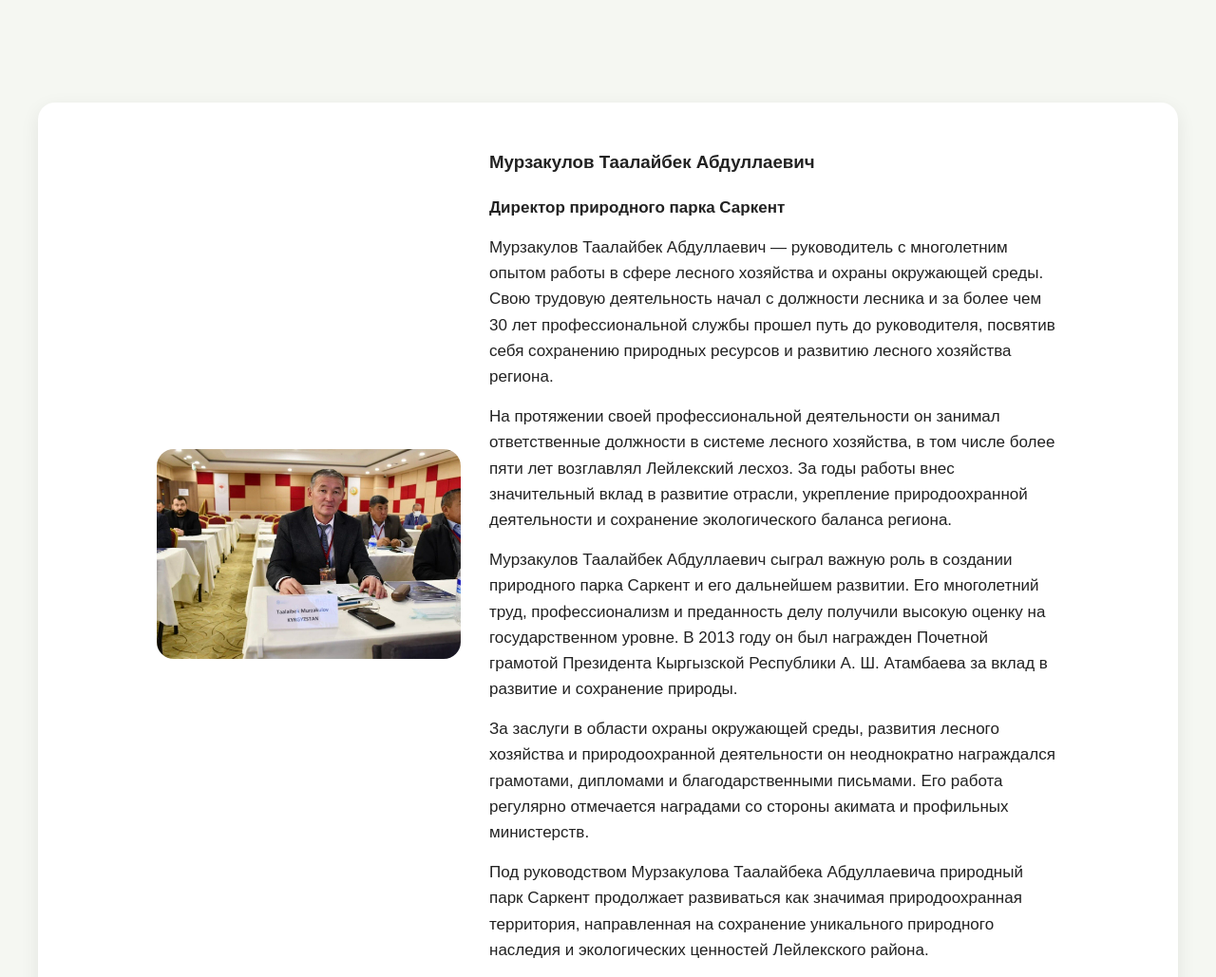
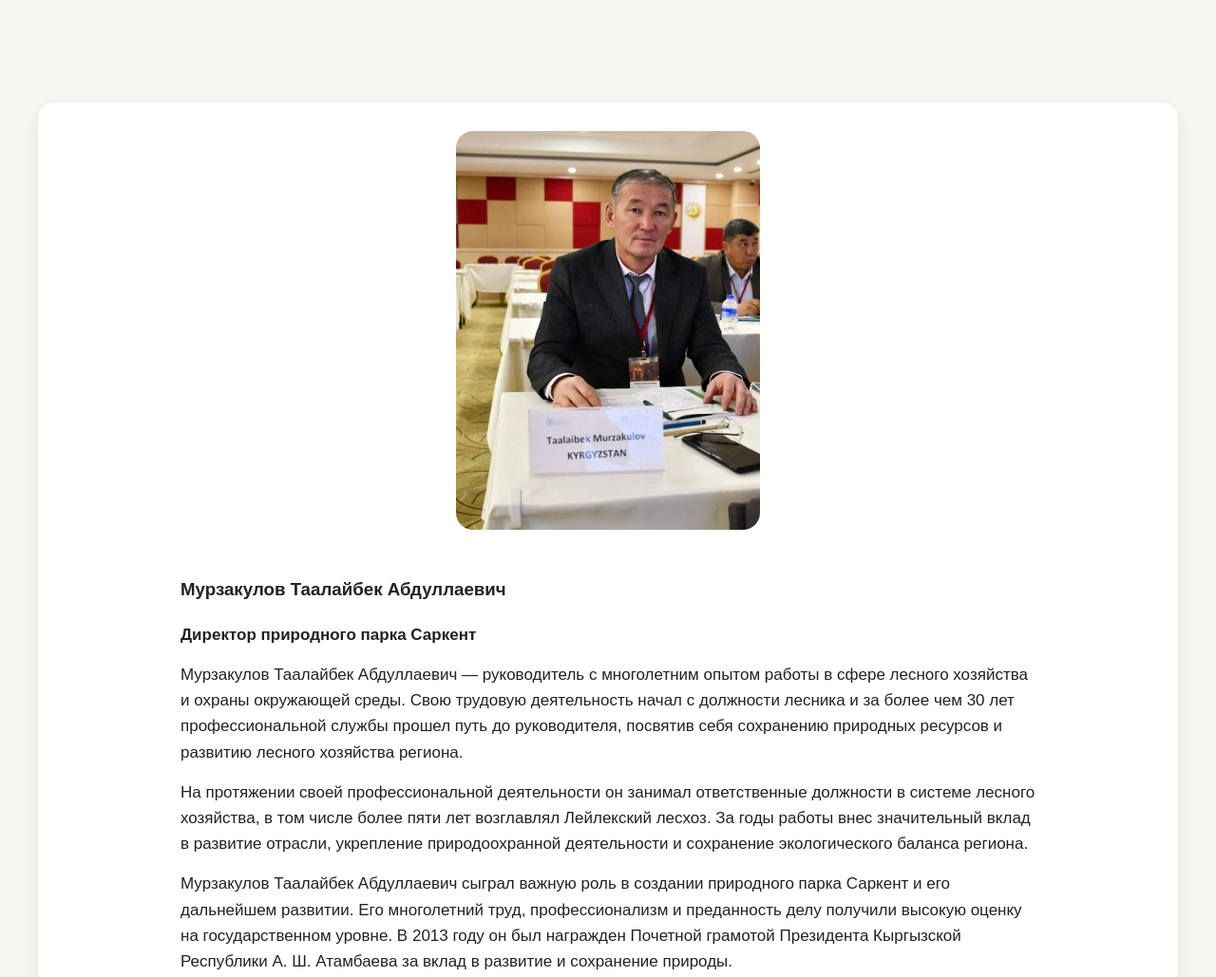
Before and after one commit to 7zfx24m448-source/sarkent-website, a plain HTML site: page index.html in a window 1280 px wide. Shown: the part 2680-3709 px from the top of the page at 95% size. Drawn offline with Linux system fonts and the light colour scheme.

Commit message:
Adjust director-box image height and maintain styles

```diff
--- a/style.css
+++ b/style.css
@@ -159,9 +159,10 @@
 
 .director-box img {
     width: 320px;
-    max-width: 100%;
+    height: 420px;
+    object-fit: cover;
     border-radius: 18px;
-    object-fit: cover;
+}
 }
 
 .director-box div {
```
